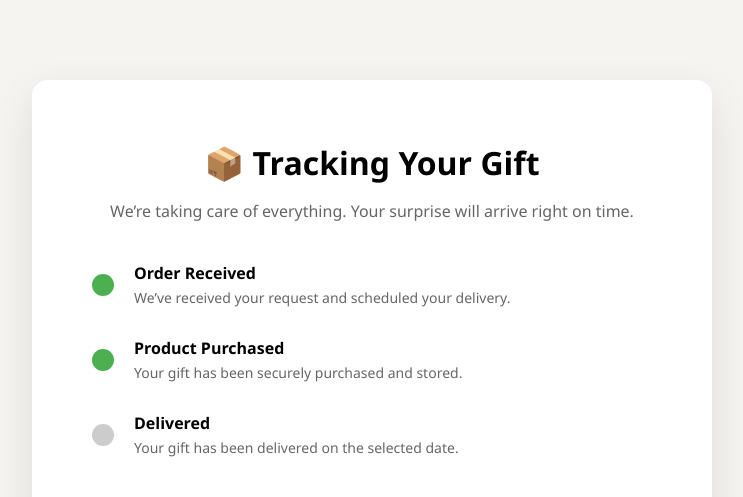
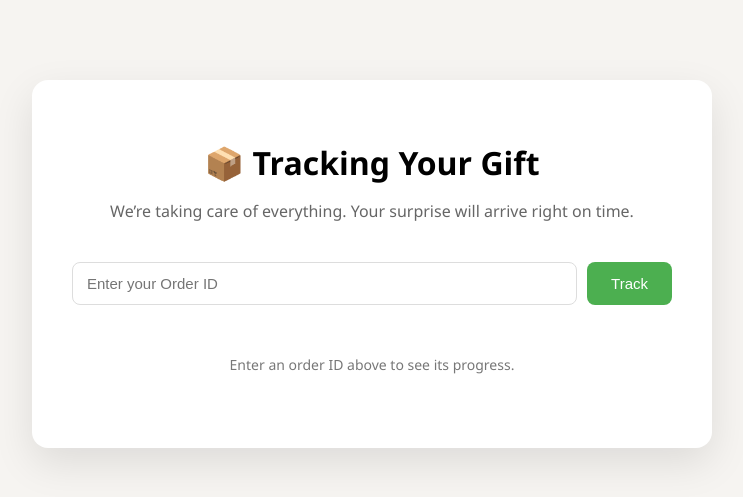
Before and after one commit to rishavv30/giftontime, a Django app: page /track/ in a window 1280 px wide. Shown: the top 497 px of the page, without its empty margins (268-1011 px from the left). Run offline with Django 5.2, Linux system fonts and the light colour scheme; the visitor is signed in with stand-in values (Sample User, id 1).

Commit message:
Remove unreachable crash paths and make order tracking usable
home() had a POST branch that could not work: it called Order.objects.create()
without a user, and Order.user is not nullable, so it raised IntegrityError; had
that succeeded it then referenced an `order` name that was never assigned.
home.html contains no form, so nothing ever posted to it. Removed the branch.

'' was registered twice in urls.py - once for home, once for landing. Django
matches top-down, so landing was unreachable, and it rendered landing.html,
which is not in the repo. Its only caller was logout_view, which reversed the
landing name to '/' and got home by accident. Removed the duplicate route and
the view; logout now redirects to home explicitly.

track.html had no form, so there was no way to submit an order ID from the page
at all. It also never rendered {{ error }}, and drew the progress timeline
unconditionally - a failed lookup still showed "Order Received" as complete and
a footer reading "Scheduled for  at ". Added the lookup form, displayed the
error, and gated the timeline on an order actually being found.

RoutingTests overrides STATICFILES_STORAGE. The project configures
CompressedManifestStaticFilesStorage, which will not resolve a static name until
collectstatic has written a manifest, so templates using {% static %} could not
render in tests from a clean checkout.

8 new tests. Against the unpatched code they produce 4 failures and 1 error.

Co-Authored-By: Claude Opus 5 (1M context) <noreply@anthropic.com>

```diff
--- a/giftsite/urls.py
+++ b/giftsite/urls.py
@@ -24,8 +24,6 @@ urlpatterns = [
     path('success/<int:order_id>/', views.success, name='success'),
     path('track/', views.track_order, name='track'),
 
-    path('', views.landing, name='landing'),
-
     path('signup/', views.signup_view, name='signup'),
     path('login/', views.login_view, name='login'),
     path('logout/', views.logout_view, name='logout'),
--- a/orders/views.py
+++ b/orders/views.py
@@ -10,15 +10,11 @@ from django.core.validators import validate_email
 from django.contrib.auth.password_validation import validate_password
 
 def home(request):
-    if request.method == "POST":
-        Order.objects.create(
-            product_link=request.POST.get('product_link'),
-            delivery_date=request.POST.get('delivery_date'),
-            delivery_time=request.POST.get('delivery_time'),
-            address=request.POST.get('address'),
-        )
-        return redirect('success' , order_id=order.id)
-
+    # home.html is a static landing page with no form, so this view never
+    # received a POST. The POST branch that used to live here could not work
+    # anyway: it called Order.objects.create() without a user (the FK is not
+    # nullable) and then referenced an `order` variable that was never assigned.
+    # Orders are created by create_order() below.
     return render(request, 'home.html')
 
 
@@ -126,7 +122,7 @@ def login_view(request):
 
 def logout_view(request):
     logout(request)
-    return redirect("landing")
+    return redirect("home")
 
 
 
@@ -134,6 +130,3 @@ def logout_view(request):
 def dashboard(request):
     orders = Order.objects.filter(user=request.user).order_by('-created_at')
     return render(request, 'dashboard.html', {'orders': orders})
-
-def landing(request):
-    return render(request, 'landing.html')
--- a/templates/track.html
+++ b/templates/track.html
@@ -80,6 +80,46 @@
             font-size: 14px;
             color: #777;
         }
+
+        .lookup {
+            display: flex;
+            gap: 10px;
+            margin-bottom: 30px;
+        }
+
+        .lookup input {
+            flex: 1;
+            padding: 12px 14px;
+            border: 1px solid #ddd;
+            border-radius: 8px;
+            font-size: 15px;
+        }
+
+        .lookup button {
+            padding: 12px 24px;
+            border: 0;
+            border-radius: 8px;
+            background: #4caf50;
+            color: white;
+            font-size: 15px;
+            cursor: pointer;
+        }
+
+        .error {
+            padding: 14px 16px;
+            margin-bottom: 24px;
+            border-radius: 8px;
+            background: #fdecea;
+            color: #b3261e;
+            font-size: 14px;
+        }
+
+        .empty {
+            text-align: center;
+            color: #777;
+            font-size: 14px;
+            padding: 20px 0;
+        }
     </style>
 </head>
 <body>
@@ -92,6 +132,18 @@
         Your surprise will arrive right on time.
     </p>
 
+    <form class="lookup" method="post">
+        {% csrf_token %}
+        <input type="text" name="order_id" placeholder="Enter your Order ID"
+               value="{{ order.id|default_if_none:'' }}" required>
+        <button type="submit">Track</button>
+    </form>
+
+    {% if error %}
+        <p class="error">{{ error }}</p>
+    {% endif %}
+
+    {% if order %}
     <div class="timeline">
         <div class="line"></div>
 
@@ -126,6 +178,9 @@
     <div class="footer">
         Scheduled for {{ order.delivery_date }} at {{ order.delivery_time }}
     </div>
+    {% elif not error %}
+        <p class="empty">Enter an order ID above to see its progress.</p>
+    {% endif %}
 
 </div>
 
```
Also changed, not shown: orders/tests.py (+69 -1 lines).
